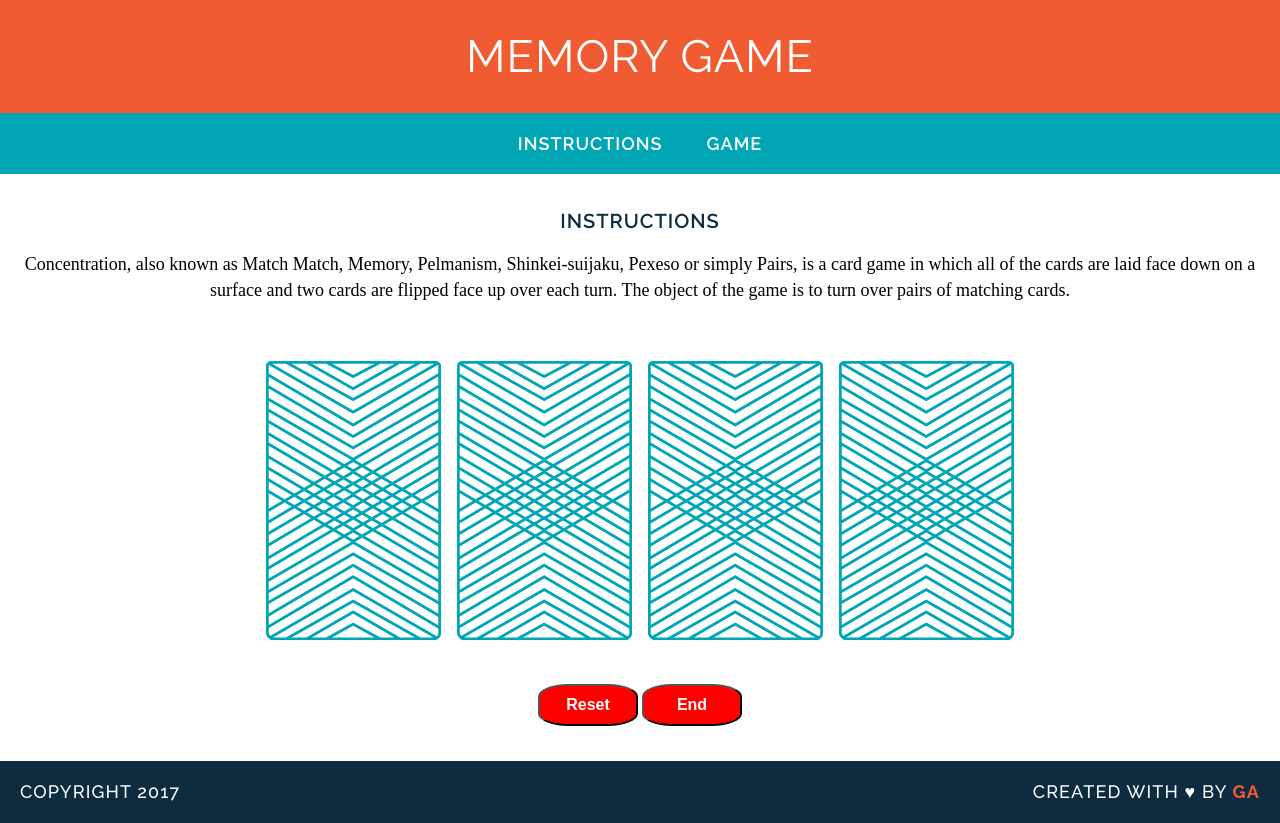
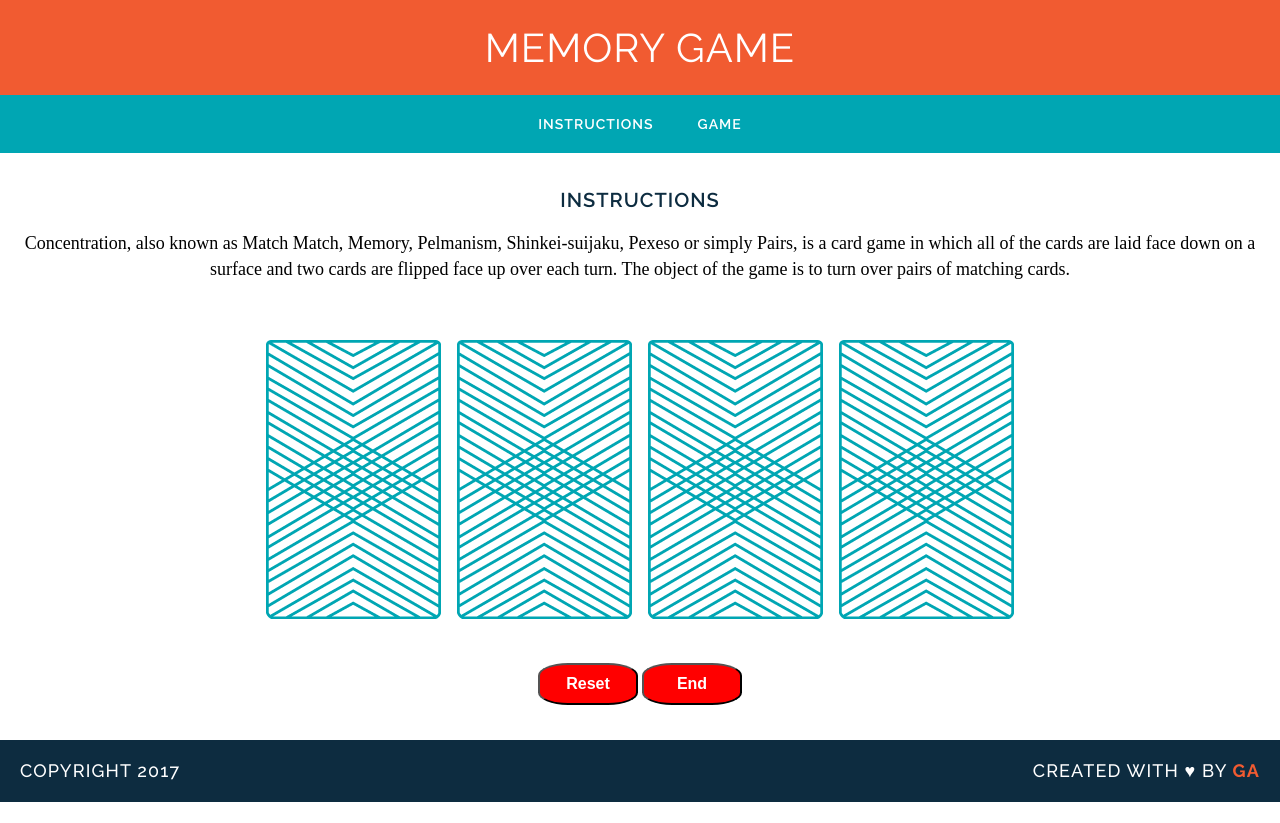
Before and after one commit to alan88wy/memory_game, a website: page index.html in a window 1280 px wide. After the commit the page ends 802 px from the top, so only its background shows below. Drawn offline with Linux system fonts and the light colour scheme; a web font is replaced by a local one.

Commit message:
added media query

```diff
--- a/css/style.css
+++ b/css/style.css
@@ -3,7 +3,7 @@ h1 {
     font-weight: 400;
     color: #FFFFFF;
     letter-spacing: 1px;
-    font-size: 45px;
+    font-size: 1.6rem;
     text-transform: uppercase;
     margin: 0;
 }
@@ -13,13 +13,15 @@ a {
     font-weight: 600;
     color: #FFFFFF;
     letter-spacing: 1px;
-    font-size: 18px;
+    font-size: 14px;
     margin-left: 20px;
     margin-right: 20px;
     text-transform: uppercase;
     text-decoration: none;
     border-bottom: 2px solid transparent;
 }
+
+
 
 h2 {
     font-family: "Raleway", sans-serif;
@@ -43,11 +45,20 @@ body {
 }
 
 header {
-
     background-color: #F15B31;
-    padding: 30px 20px;
+    padding: 1.5rem 1rem;
     /* width: 100%; */
 }
+
+@media (min-width: 40rem) {
+    h1 {
+        font-size: 2.5rem;
+    },
+    header {
+        padding: 3rem 1.5rem;
+    }
+}
+
 
 nav {
     background-color: #00A6B3;
```
